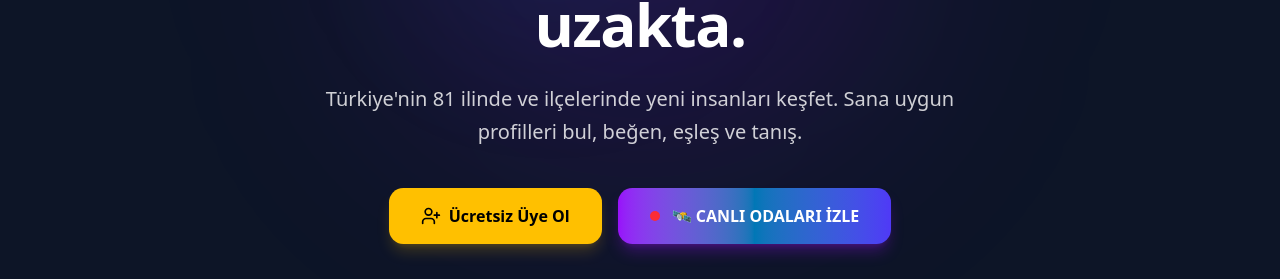
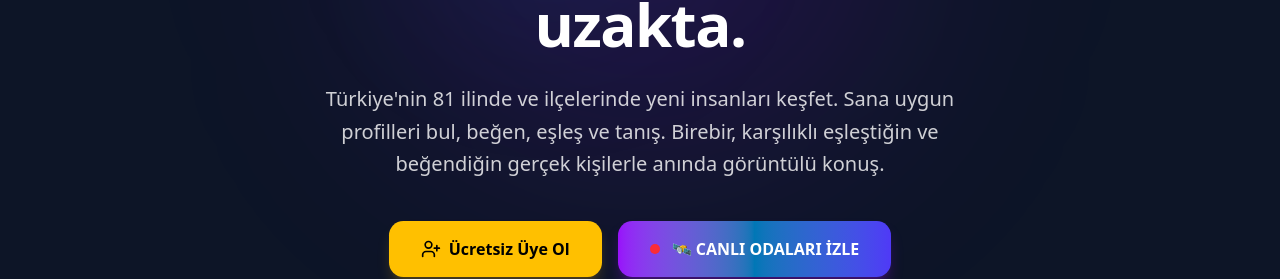
Before and after one commit to ylmzchdr/egelove-backend, a Next.js app in the folder frontend/: page / in a window 1280 px wide. Shown: the part 365-644 px from the top of the page. Built offline with nearby package versions, Linux system fonts and the light colour scheme; no server answers.

Commit message:
feat: ana sayfa dil paketine yeni goruntulu konusma mottosu eklendi

```diff
--- a/frontend/components/HeroSection.tsx
+++ b/frontend/components/HeroSection.tsx
@@ -31,7 +31,8 @@ export default function HeroSection({ onCtaClick }: HeroSectionProps) {
       titlePrefix: "❤️ Aradığın kişi belki de sadece ",
       titleHighlight: "birkaç kilometre",
       titleSuffix: " uzakta.",
-      subtitle: "Türkiye'nin 81 ilinde ve ilçelerinde yeni insanları keşfet. Sana uygun profilleri bul, beğen, eşleş ve tanış.",
+         subtitle: "Türkiye'nin 81 ilinde ve ilçelerinde yeni insanları keşfet. Sana uygun profilleri bul, beğen, eşleş ve tanış.\n\nBirebir, karşılıklı eşleştiğin ve beğendiğin gerçek kişilerle anında görüntülü konuş.",
+
       ctaRegister: "Ücretsiz Üye Ol",
       ctaExplore: "Üyeleri Keşfet",
       aiTitle: "EgeLove AI ile Sınırları Kaldırın",
```
